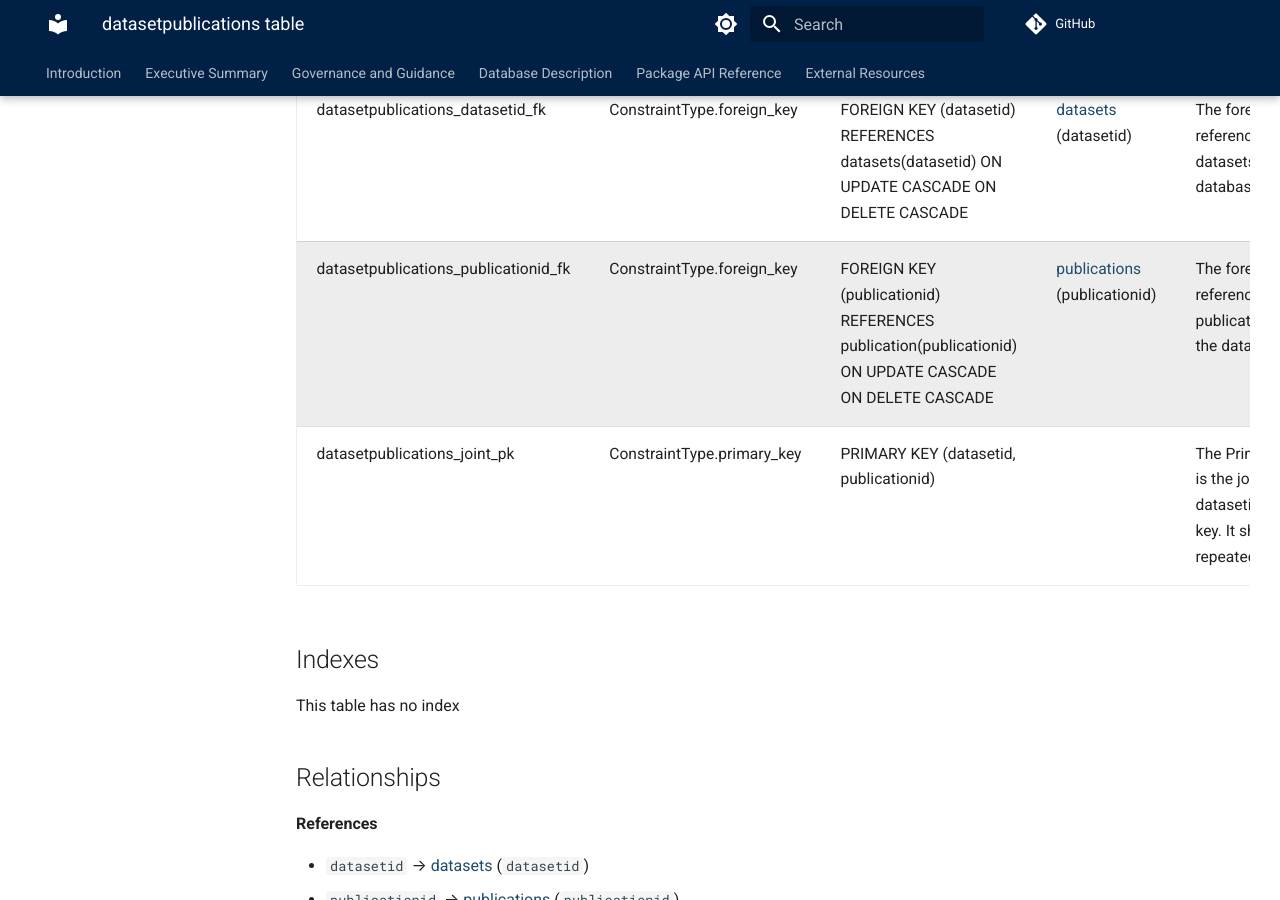
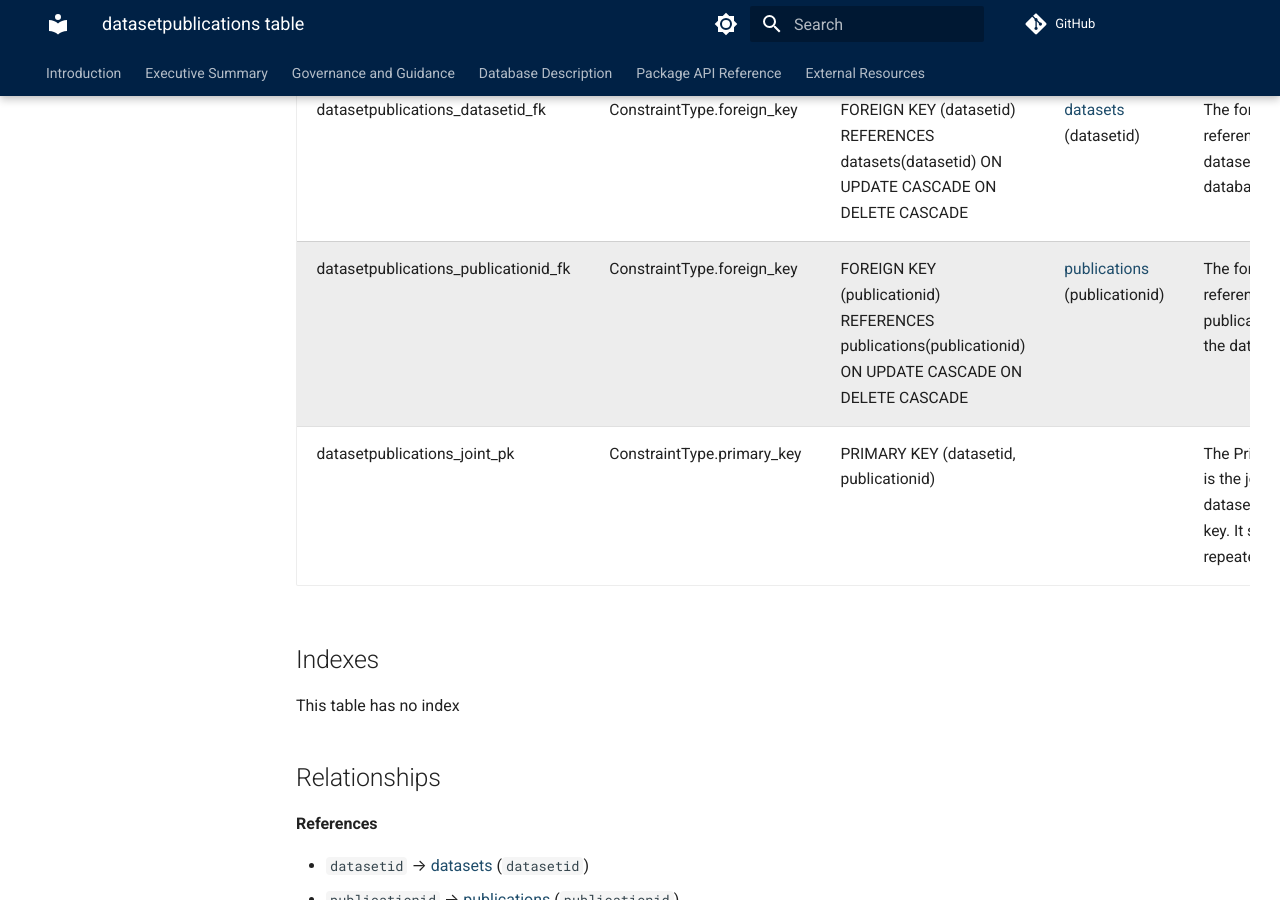
Before and after one commit to UBC-DERC/data_model, an MkDocs documentation site: the page built from docs/database/dairy/tables/datasetpublications.md, in a window 1280 px wide and 900 px high, scrolled down 637 px. Built offline with MkDocs 1.6.1 and Material for MkDocs 9.7.7, drawn with Linux system fonts in a browser that asks for light colours; comment, search, counter and statistics services are not loaded.

```diff
--- a/docs/database/dairy/tables/datasetpublications.md
+++ b/docs/database/dairy/tables/datasetpublications.md
@@ -17,11 +17,11 @@ Description:
 
 ## Constraints
 
-|                name                |           type           |                                                 ddl                                                 |                   reference                   |                                         comment                                        |
-|------------------------------------|--------------------------|-----------------------------------------------------------------------------------------------------|-----------------------------------------------|----------------------------------------------------------------------------------------|
-|  datasetpublications_datasetid_fk  |ConstraintType.foreign_key|      FOREIGN KEY (datasetid) REFERENCES datasets(datasetid) ON UPDATE CASCADE ON DELETE CASCADE     |      [datasets](datasets.md) (datasetid)      |             The foreign key referencing the datasets table in the database.            |
-|datasetpublications_publicationid_fk|ConstraintType.foreign_key|FOREIGN KEY (publicationid) REFERENCES publication(publicationid) ON UPDATE CASCADE ON DELETE CASCADE|[publications](publications.md) (publicationid)|           The foreign key referencing the publications table in the database.          |
-|    datasetpublications_joint_pk    |ConstraintType.primary_key|                                PRIMARY KEY (datasetid, publicationid)                               |                                               |The Primary Key here is the joint datasetid/publicationid key. It shouldn't be repeated.|
+|                name                |           type           |                                                  ddl                                                 |                   reference                   |                                         comment                                        |
+|------------------------------------|--------------------------|------------------------------------------------------------------------------------------------------|-----------------------------------------------|----------------------------------------------------------------------------------------|
+|  datasetpublications_datasetid_fk  |ConstraintType.foreign_key|      FOREIGN KEY (datasetid) REFERENCES datasets(datasetid) ON UPDATE CASCADE ON DELETE CASCADE      |      [datasets](datasets.md) (datasetid)      |             The foreign key referencing the datasets table in the database.            |
+|datasetpublications_publicationid_fk|ConstraintType.foreign_key|FOREIGN KEY (publicationid) REFERENCES publications(publicationid) ON UPDATE CASCADE ON DELETE CASCADE|[publications](publications.md) (publicationid)|           The foreign key referencing the publications table in the database.          |
+|    datasetpublications_joint_pk    |ConstraintType.primary_key|                                PRIMARY KEY (datasetid, publicationid)                                |                                               |The Primary Key here is the joint datasetid/publicationid key. It shouldn't be repeated.|
 
 ## Indexes
 
```
Also changed, not shown: docs/database/dairy/tables/datasetidentifiers.md (+5 -5 lines), 2 other files.
